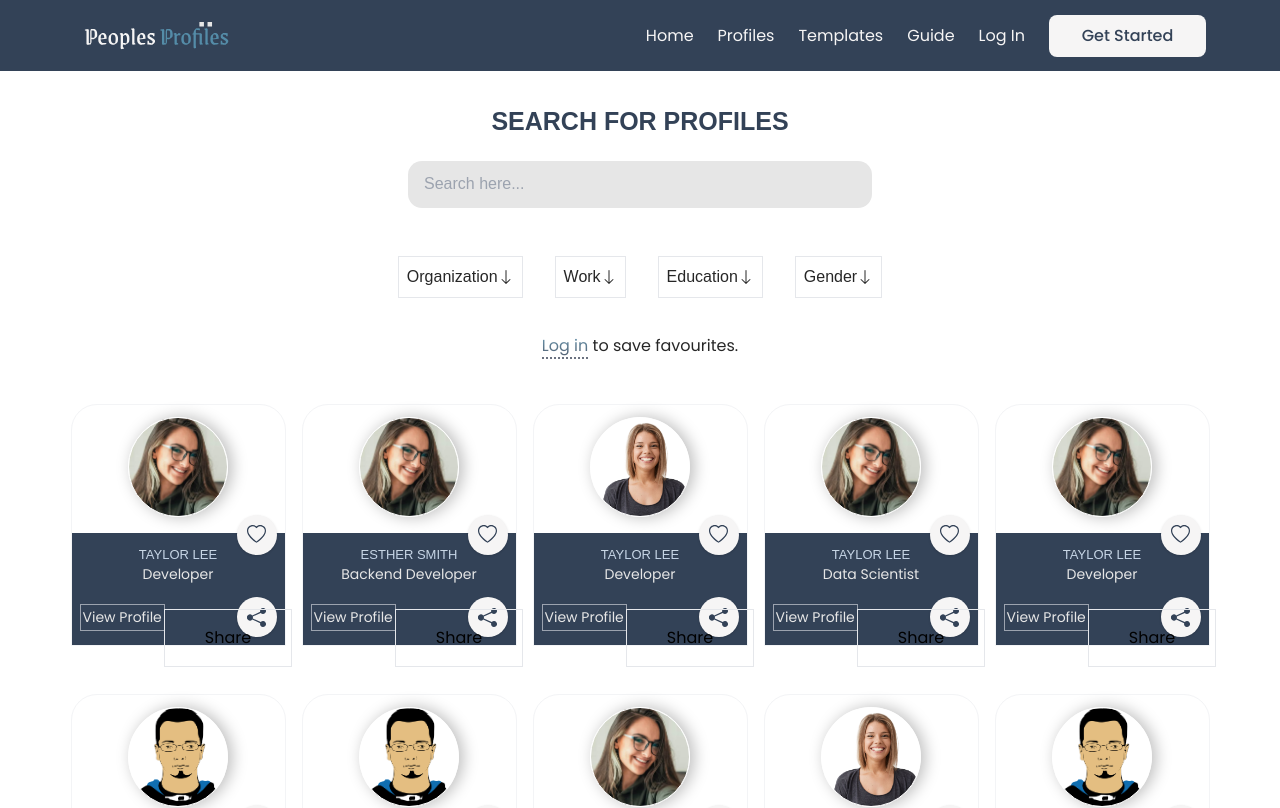
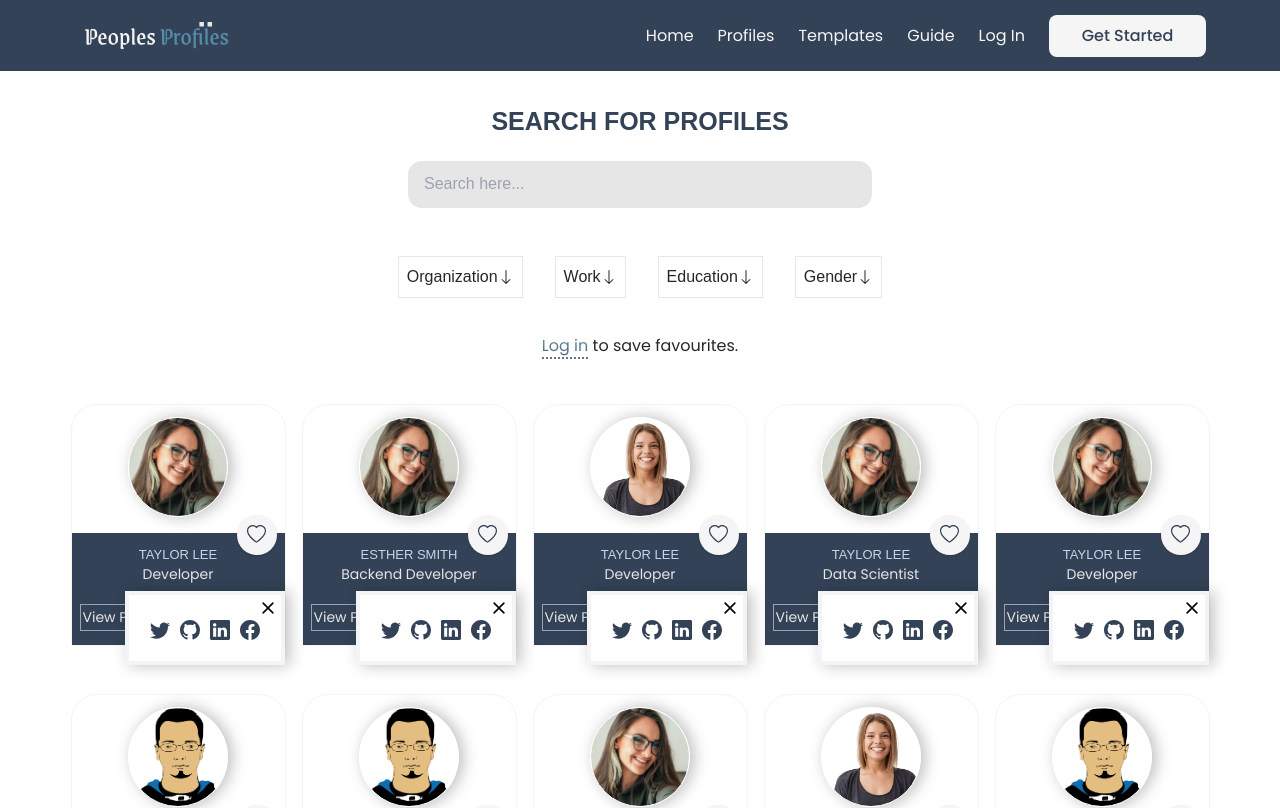
Before and after one commit to ivioje/Peoples-Profile, a React (Vite) app in the folder client/: page /profiles in a window 1280 px wide. Shown: the top 808 px of the page. Built offline with nearby package versions, Linux system fonts and the light colour scheme; a web font is replaced by a local one.

Commit message:
share modal

```diff
--- a/client/src/index.css
+++ b/client/src/index.css
@@ -274,3 +274,7 @@ width: 90%;
   opacity: 1;
   padding: .3rem;
 }
+.share >* {
+  margin: 3px;
+  padding: 2px;
+}
--- a/client/src/routes/profiles/Share.jsx
+++ b/client/src/routes/profiles/Share.jsx
@@ -1,10 +1,19 @@
 import React from 'react'
+import { BsFacebook, BsGithub, BsLinkedin, BsTwitter, BsX } from 'react-icons/bs'
+import styles from '../../style'
 
 const Share = () => {
   return (
-    <section className='absolute transform xs:translate-x-[50px] xs:translate-y-48
-    border py-4 px-10 translate-y-36 translate-x-[30px]'>
-        Share
+    <section className='absolute border-4 border-gray-100 pt-6 px-2 xs:p-4 w-auto h-auto bottom-[-20px] right-0 bg-white shadow'>
+      <button className='absolute top-0 right-0 text-[26px]'>
+        <BsX />
+      </button>
+      <div className={`${styles.flexBtw} flex-wrap text-xl text-primary share mt-1`}>
+        <a href='#'><BsTwitter /></a>
+        <a href='#'><BsGithub /></a>
+        <a href='#'><BsLinkedin /></a>
+        <a href='#'><BsFacebook /></a>
+      </div>
     </section>
   )
 }
```
